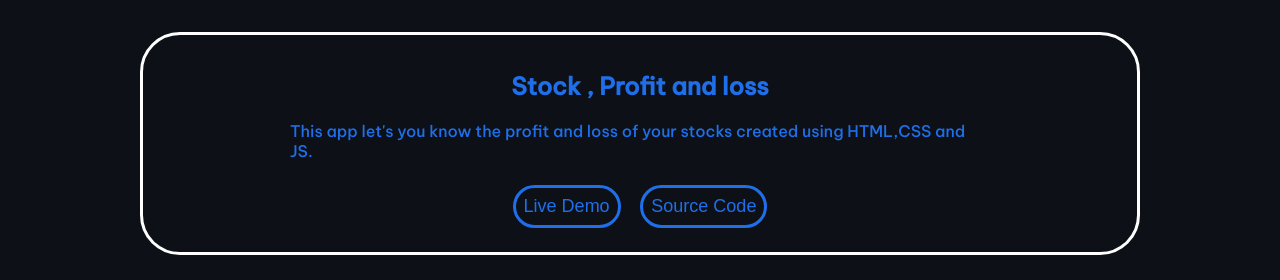
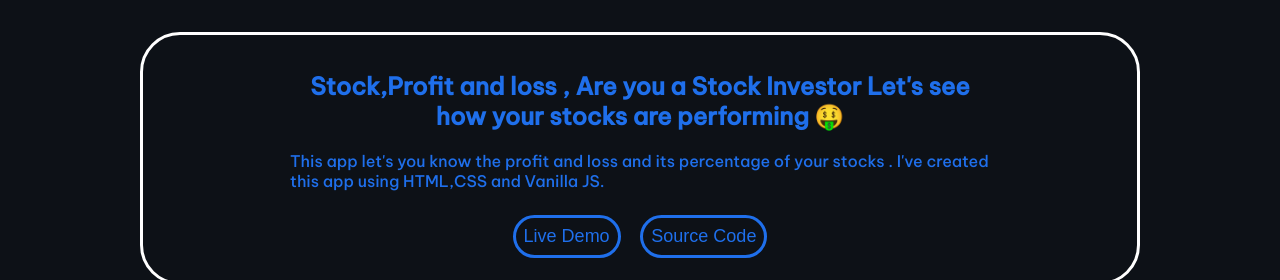
Before and after one commit to haarsh24/profile, a plain HTML site: page project.html in a window 1280 px wide. Shown: the part 520-800 px from the top of the page. Drawn offline with Linux system fonts and the light colour scheme.

Commit message:
updated in project

```diff
--- a/project.html
+++ b/project.html
@@ -31,9 +31,9 @@
 
     <section class="section secondary-section">
         <div class="container-center">
-            <h2>Stock , Profit and loss</h2>
+            <h2>Stock,Profit and loss , Are you a Stock Investor Let's see how your stocks are performing 🤑</h2>
 
-            <p>This app let's you know the profit and loss of your stocks created using HTML,CSS and JS.</p>
+            <p>This app let's you know the profit and loss and its percentage of your stocks . I've created this app using HTML,CSS and Vanilla JS.</p>
             <div class="btn-center">
                 <button class="secondary-btn btn-space"
                     onclick=" window.open(`https://harsh-profit-loss.netlify.app/`,'_blank')">Live
```
